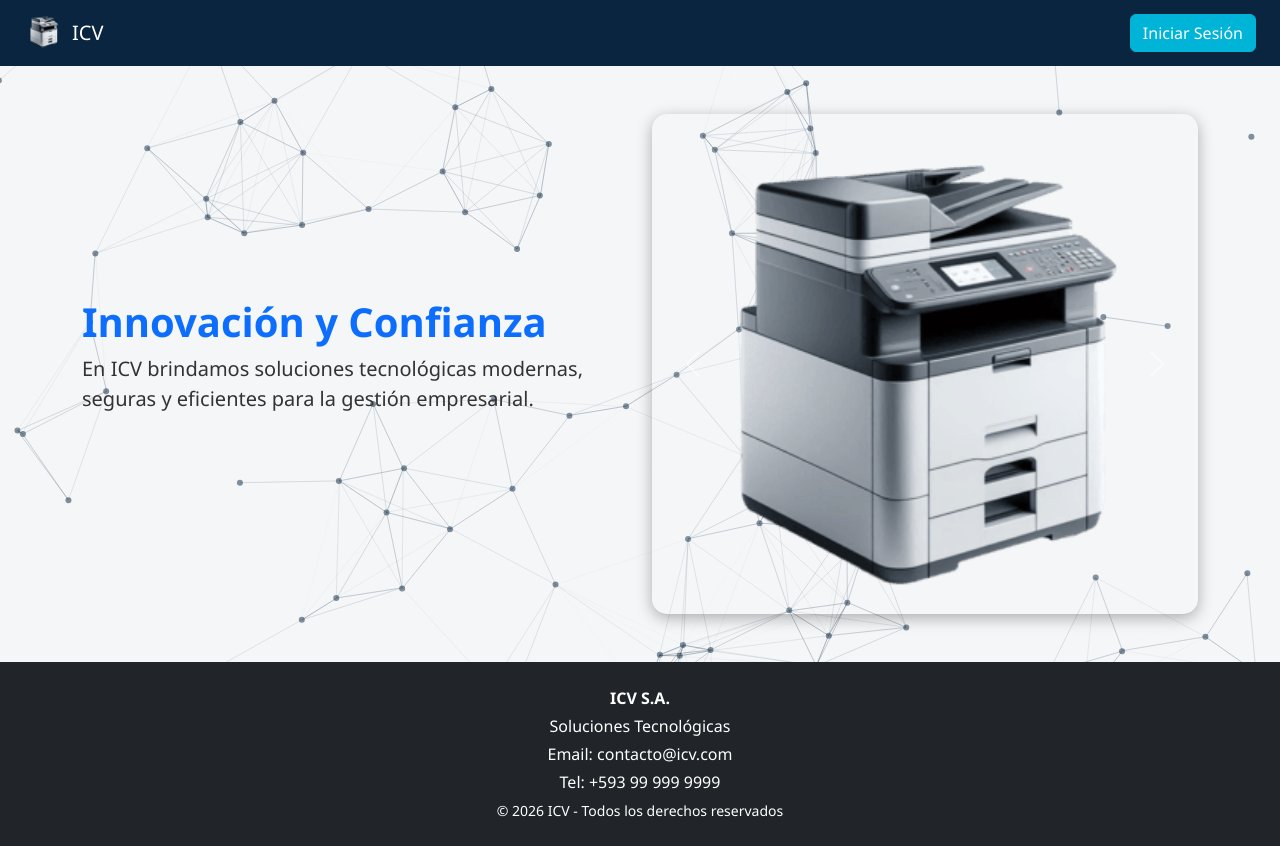
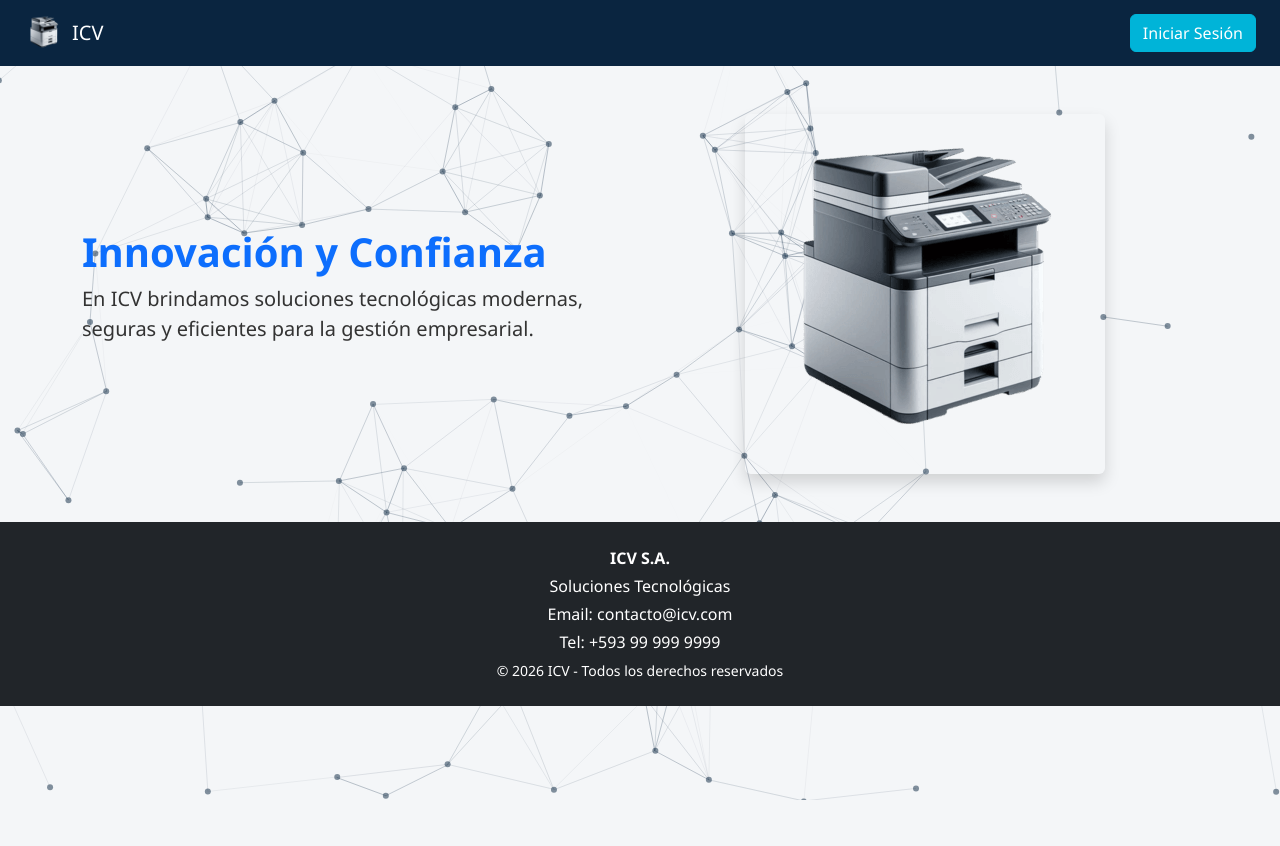
Before and after one commit to Axelzu/EMP_ICV, a PHP site: page / in a window 1280 px wide. After the commit the page ends 800 px from the top, so only its background shows below. Run offline with PHP 8.4, Linux system fonts and the light colour scheme.

Commit message:
arreglos frontend  v 0.4

```diff
--- a/index.php
+++ b/index.php
@@ -9,27 +9,6 @@
 
     <!-- CSS propio -->
     <link rel="stylesheet" href="frontend/assets/css/custom.css">
-
-    <style>
-        /* Contenedor para el carrusel con fondo transparente y sombra */
-        .hero-carousel {
-            background: rgba(255, 255, 255, 0.05); /* fondo semitransparente */
-            border-radius: 15px;
-            box-shadow: 0 4px 15px rgba(0,0,0,0.3);
-            overflow: hidden;
-        }
-
-        .hero-carousel img {
-            width: 100%;
-            height: auto; /* Mantener proporción */
-            display: block;
-        }
-
-        /* Opcional: limitar altura máxima */
-        .hero-carousel .carousel-inner {
-            max-height: 500px; /* Ajusta según tus imágenes */
-        }
-    </style>
 </head>
 <body>
 
@@ -61,29 +40,9 @@
             </p>
         </div>
         <div class="col-md-6 text-center">
-            <!-- CARRUSEL CON TRANSICIÓN FADE -->
-            <div id="heroCarousel" class="carousel slide carousel-fade hero-carousel" data-bs-ride="carousel" data-bs-interval="5000">
-                <div class="carousel-inner">
-                    <div class="carousel-item active">
-                        <img src="frontend/assets/images/foto.png" alt="Imagen 1">
-                    </div>
-                    <div class="carousel-item">
-                        <img src="frontend/assets/images/foto2.png" alt="Imagen 2">
-                    </div>
-                    <div class="carousel-item">
-                        <img src="frontend/assets/images/foto3.png" alt="Imagen 3">
-                    </div>
-                </div>
-                <!-- Controles opcionales -->
-                <button class="carousel-control-prev" type="button" data-bs-target="#heroCarousel" data-bs-slide="prev">
-                    <span class="carousel-control-prev-icon" aria-hidden="true"></span>
-                    <span class="visually-hidden">Anterior</span>
-                </button>
-                <button class="carousel-control-next" type="button" data-bs-target="#heroCarousel" data-bs-slide="next">
-                    <span class="carousel-control-next-icon" aria-hidden="true"></span>
-                    <span class="visually-hidden">Siguiente</span>
-                </button>
-            </div>
+            <img src="frontend/assets/images/foto.png"
+                 class="img-fluid rounded shadow"
+                 alt="Empresa ICV">
         </div>
     </div>
 </section>
```
